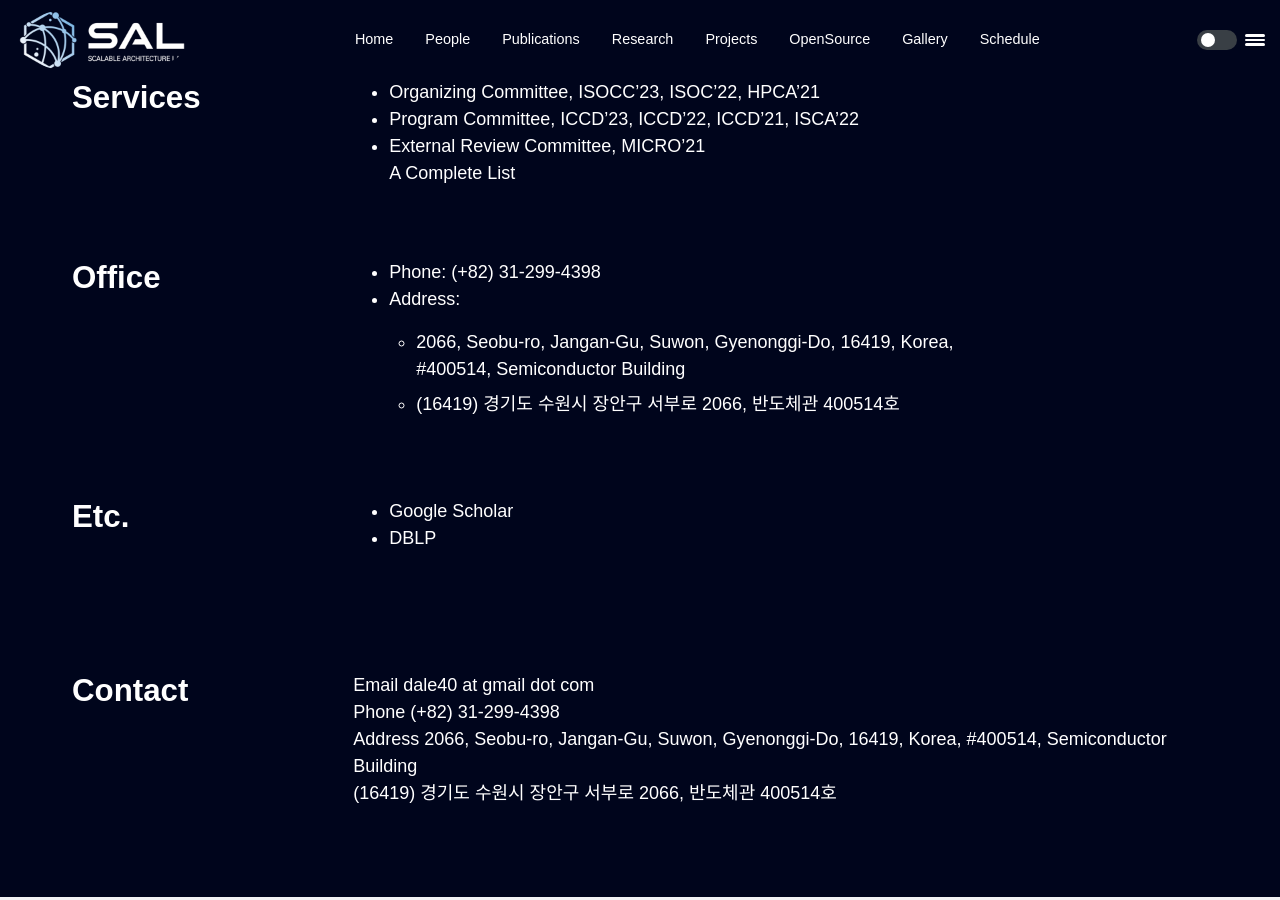
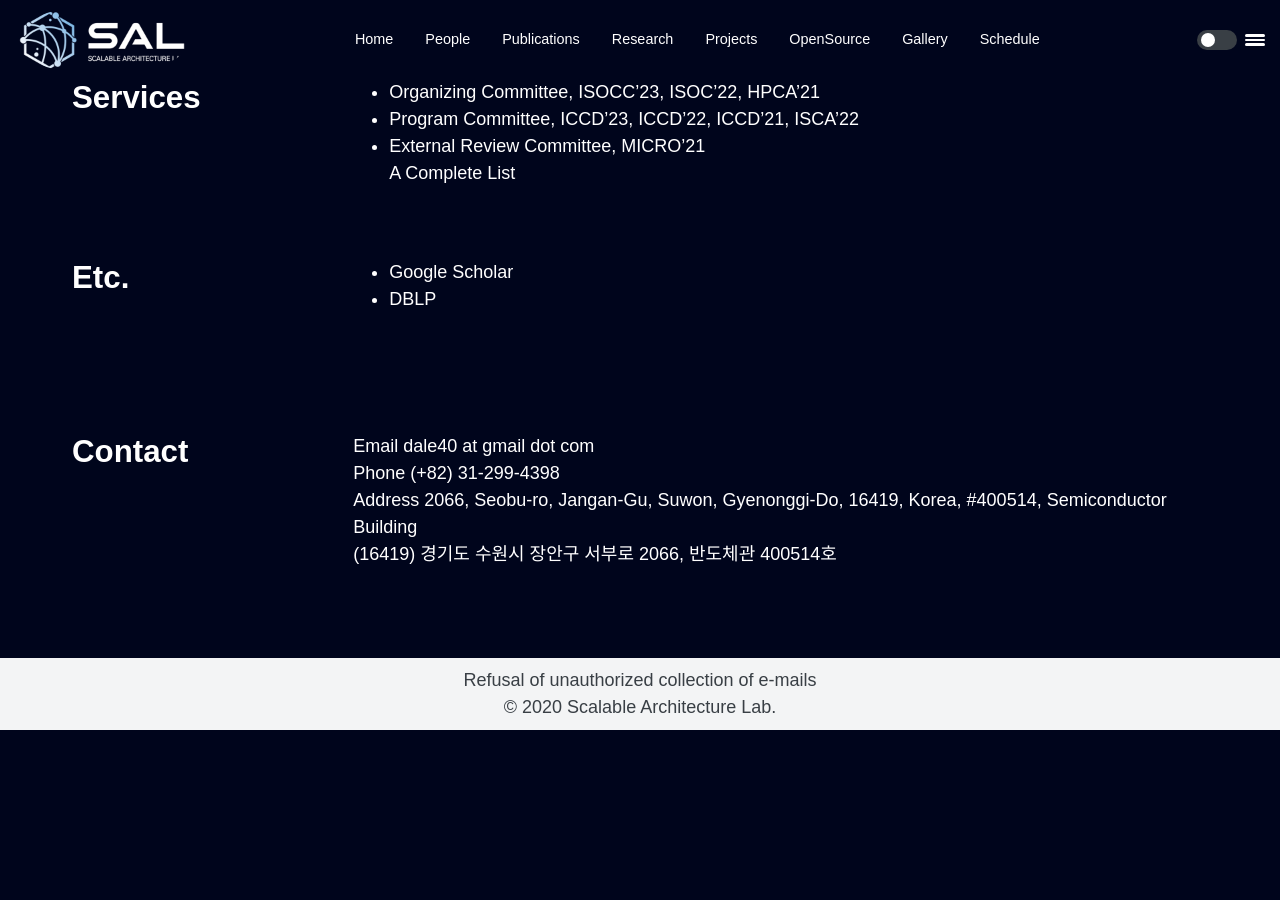
Before and after one commit to scalable-arch/scalable-arch.github.io, a Jekyll site: the page built from members-professor.md, in a window 1280 px wide and 900 px high, scrolled down 1949 px. Built offline with Jekyll 4.4.1, drawn with Linux system fonts in a browser that asks for light colours; after the commit the page ends 2679 px from its top, so only the background shows below that.

Commit message:
Update members-professor.md

```diff
--- a/members-professor.md
+++ b/members-professor.md
@@ -84,18 +84,6 @@ layout: posts-page
   - External Review Committee, MICRO'21
   <br> <a href="/members/professor/services"> A Complete List </a>
 
-## Office
-
-  {:.inner-list}
-
-  - Phone: (+82) 31-299-4398
-  - Address:
-
-    {:.deps-list}
-
-    - 2066, Seobu-ro, Jangan-Gu, Suwon, Gyenonggi-Do, 16419, Korea,<br>#400514, Semiconductor Building
-    - (16419) 경기도 수원시 장안구 서부로 2066, 반도체관 400514호
-
 ## Etc.
 
   {:.inner-list}
```
